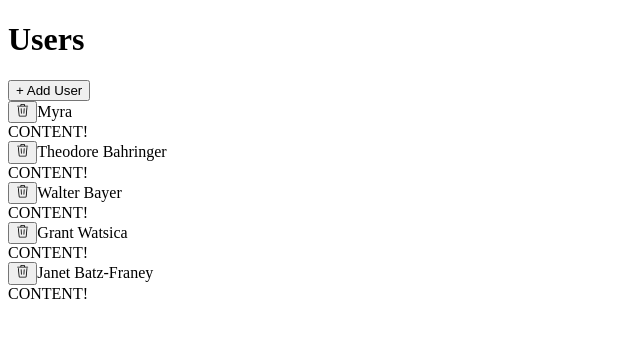
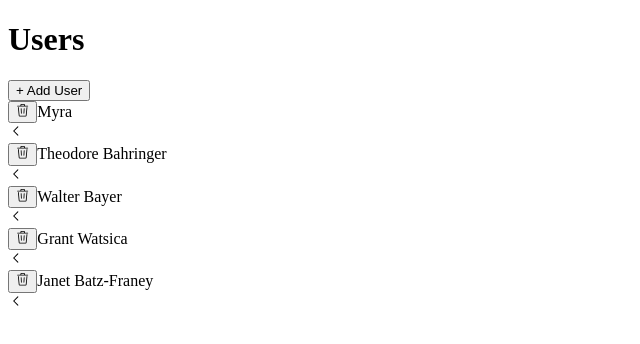
Before and after one commit to zdTang/stephen_react_Mike_learn, a React (Create React App) app in the folder learn_jsx/: page / in a window 1280 px wide. Shown: the top 344 px of the page, without its empty margins (0-640 px from the left). Built offline with nearby package versions, Linux system fonts and the light colour scheme; data requests are answered from the project's data file.

Commit message:
C21-381 Wrapping Up the ExpendablePanel

```diff
--- a/learn_jsx/src/components/ExpandablePanel.js
+++ b/learn_jsx/src/components/ExpandablePanel.js
@@ -1,12 +1,20 @@
+import { useState } from "react";
+import { GoChevronDown, GoChevronLeft } from "react-icons/go";
+
 function ExpandablePanel({ header, children }) {
+  const [expanded, setExpanded] = useState(false);
+  const content = <div className="p-2 border-t">{children}</div>;
   return (
     <div className="mb-2 border rounded">
-      <div className="flex p-2 justify-between items-center cursor-pointer">
+      <div className="flex p-2 justify-between items-center">
         <div className="flex flex-row items-center justify-between">
           {header}
         </div>
+        <div onClick={() => setExpanded(!expanded)} className="cursor-pointer">
+          {expanded ? <GoChevronDown /> : <GoChevronLeft />}
+        </div>
       </div>
-      <div className="p-2 border-t">{children}</div>
+      {expanded && content}
     </div>
   );
 }
```
